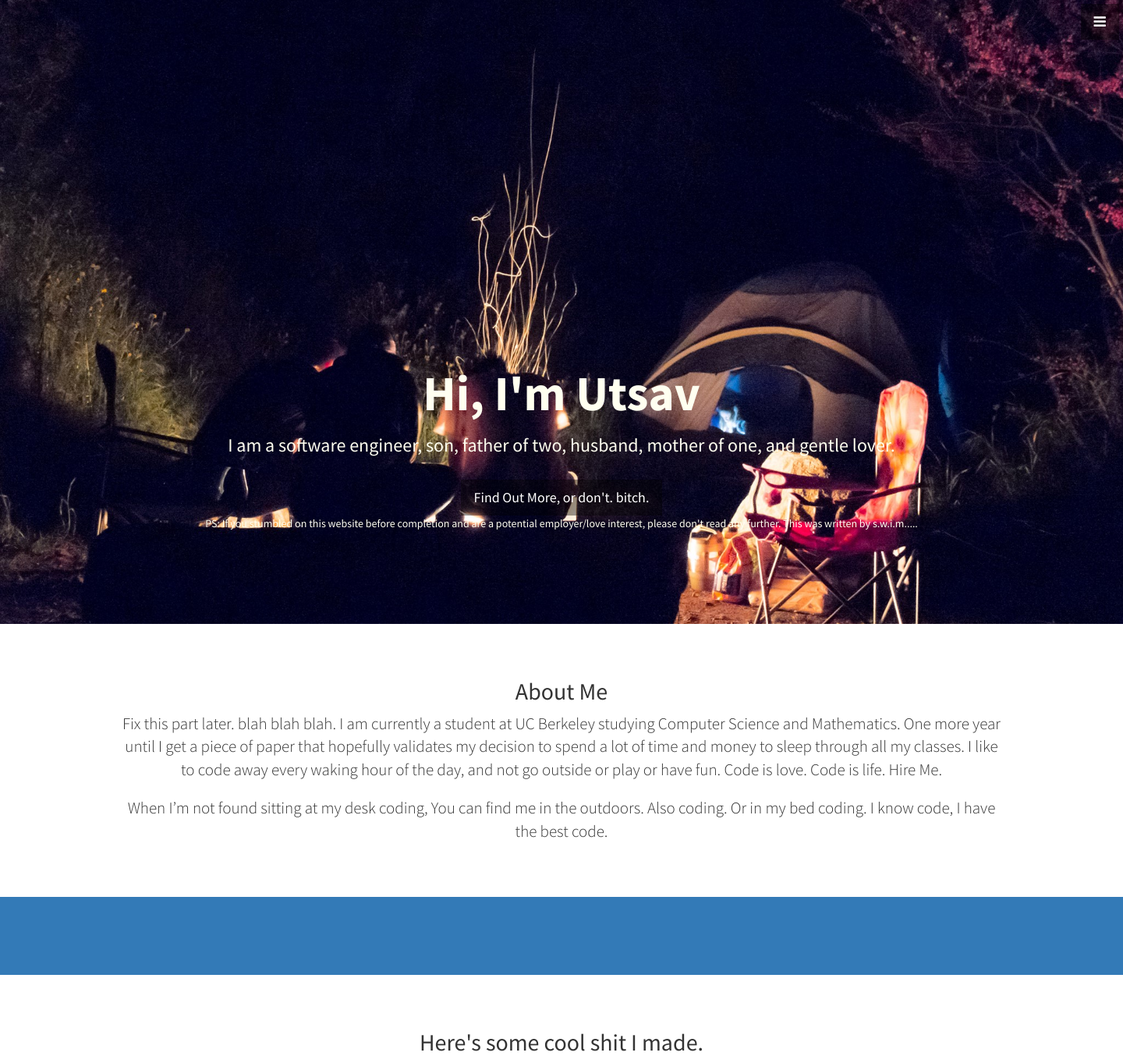
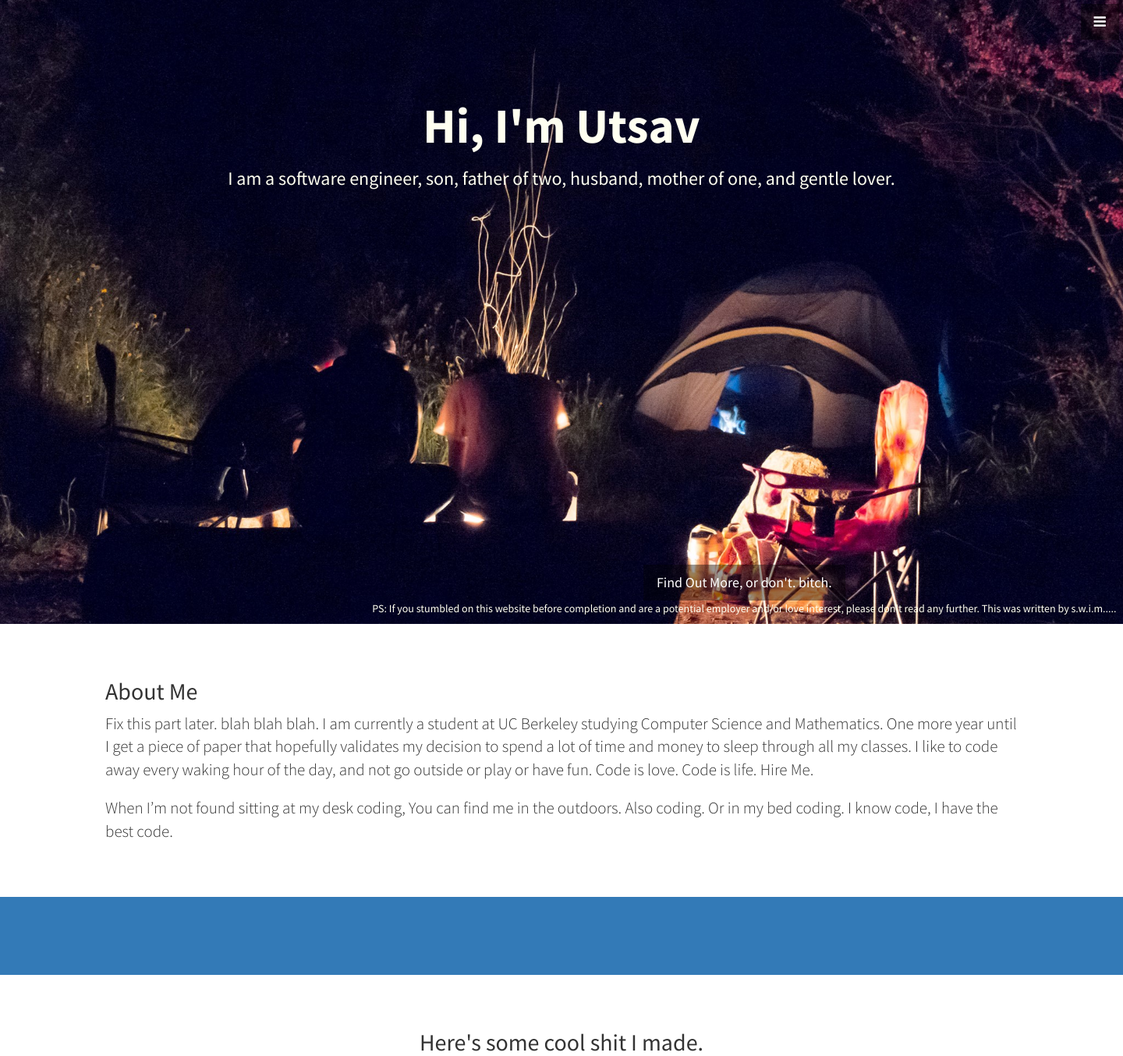
Before and after one commit to ubaral/my-website, a PHP site: page / in a window 1440 px wide. Shown: the top 1354 px of the page at 78% size. Run offline with PHP 8.4, Linux system fonts and the light colour scheme; some libraries are stand-ins or nearby versions.

Commit message:
superocd

```diff
--- a/css/stylish-portfolio.css
+++ b/css/stylish-portfolio.css
@@ -164,9 +164,15 @@ hr.small {
 }
 
 .header h1 {
-  margin-top: 25%;
+  margin-top: -19%;
 }
 
+#gonnaBeOnTheBottom {
+    position: absolute;
+    bottom:0;
+    transform: translateX(50%);
+    text-align: center;
+}
 /* About */
 
 .about {
--- a/home.html
+++ b/home.html
@@ -29,7 +29,6 @@
         <script src="https://oss.maxcdn.com/libs/html5shiv/3.7.0/html5shiv.js"></script>
         <script src="https://oss.maxcdn.com/libs/respond.js/1.4.2/respond.min.js"></script>
     <![endif]-->
-
 </head>
 
 <body>
@@ -63,18 +62,19 @@
     <!-- Header -->
     <header id="top" class="header">
         <div class="text-vertical-center">
-            <h1>Hi, I'm Utsav</h1>
+        	<h1>Hi, I'm Utsav</h1>
             <h3>I am a software engineer, son, father of two, husband, mother of one, and gentle lover.</h3>
-            <br>
-            <a href="#about" class="btn btn-dark btn-lg">Find Out More, or don't. bitch.</a><p> PS: If you stumbled on this website before completion and are a potential employer/love interest, please don't read any further. This was written by s.w.i.m.....</p>
+
+
+            <div id="gonnaBeOnTheBottom">
+                    <a href="#about" class="btn btn-dark btn-lg">Find Out More, or don't. bitch.</a><p> PS: If you stumbled on this website before completion and are a potential employer and/or love interest, please don't read any further. This was written by s.w.i.m.....</p>
+                </div>
         </div>
     </header>
-
     <!-- About -->
     <section id="about" class="about">
         <div class="container">
             <div class="row">
-                <div class="col-lg-12 text-center">
                     <h2>About Me</h2>
                     <p class="lead">Fix this part later. blah blah blah. I am currently a student at UC Berkeley studying Computer Science and Mathematics. One more year until I get a piece of paper that hopefully validates my decision to spend a lot of time and money to sleep through all my classes. I like to code away every waking hour of the day, and not go outside or play or have fun. Code is love. Code is life. Hire Me.</p>
                     <p class="lead">When I’m not found sitting at my desk coding, You can find me in the outdoors. Also coding. Or in my bed coding. I know code, I have the best code.</p>
```
